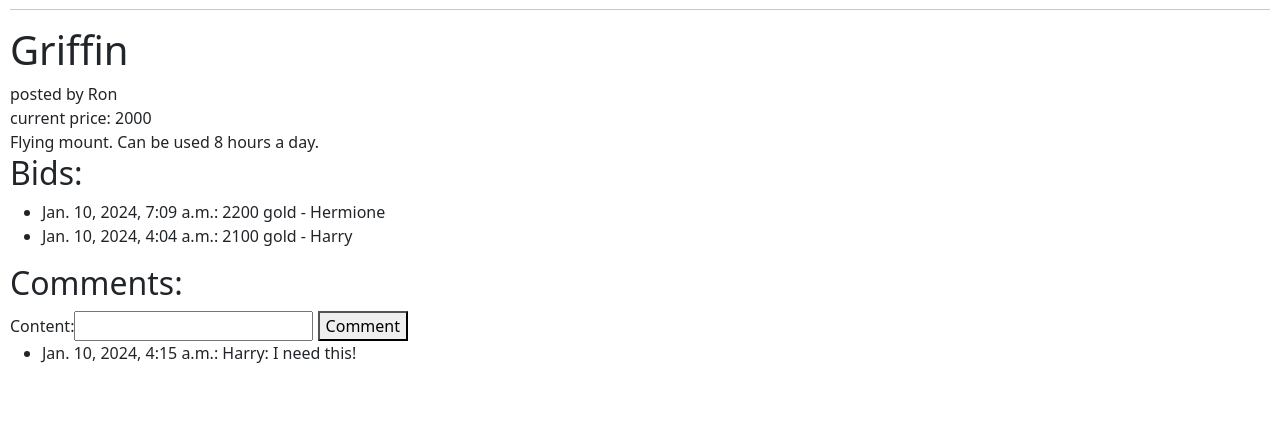
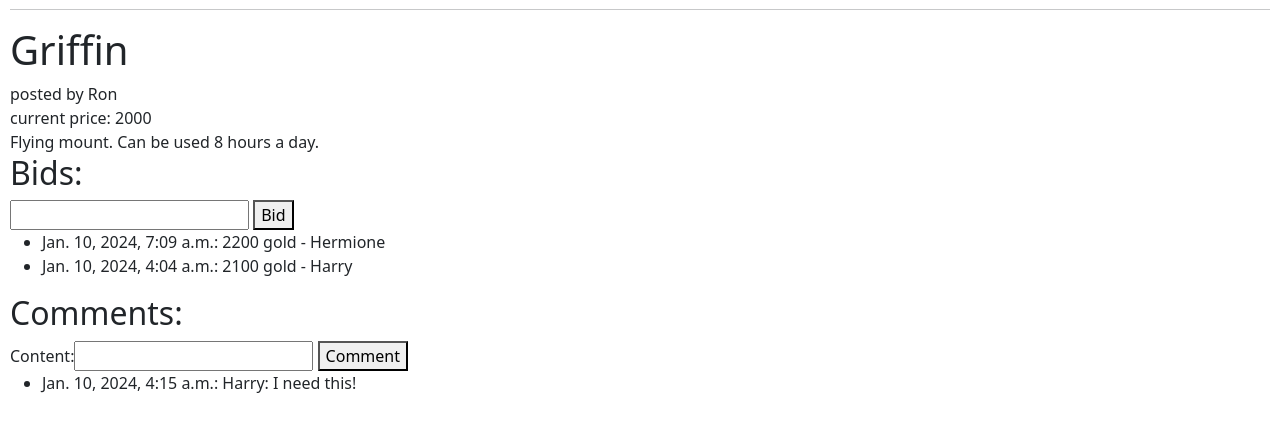
Before and after one commit to JadhenGonzales/AuctionSite, a Django app: page /post/1 in a window 1280 px wide. Shown: the part 137-569 px from the top of the page. Run offline with Django 3.2, Linux system fonts and the light colour scheme; a user stored in the database is signed in; data comes from the database, SQL or seed files in the repository; both versions use the stored data as it was after the commit; parts of the project's set-up code (start-up, migrations or seed data) failed here and were passed over.

Commit message:
Added bid alert messages and some changes to add_bid function

```diff
--- a/auctions/templates/auctions/post.html
+++ b/auctions/templates/auctions/post.html
@@ -5,6 +5,14 @@
 {% endblock %}
 
 {% block body %}
+    {% if messages %}
+    <div class="messages">
+        {% for message in messages %}
+        <div{% if message.tags %} class="alert alert-{{ message.tags }}"{% endif %} role="alert">{{ message }}</div>
+        {% endfor %}
+    </div>
+    {% endif %}
+
 
     <h1>{{ post.item.name }}</h1>
     <div>posted by {{ post.seller }}</div>
@@ -27,7 +35,7 @@
     {% endif %}
 
     <h2>Bids:</h2>
-    {% if user.is_authenticated and post.is_open %}
+    {% if user.is_authenticated and not post.winner %}
         <form action="{% url 'bid' post_id=post.id %}" method="POST">
             {% csrf_token %}
             {{ bidform.amount }}
--- a/auctions/views.py
+++ b/auctions/views.py
@@ -1,3 +1,4 @@
+from django.contrib import messages
 from django.contrib.auth import authenticate, login, logout
 from django.contrib.auth.decorators import login_required
 from django.db import IntegrityError
@@ -18,17 +19,28 @@ def index(request):
         "header": "Active Listings",
     })
 
+
 @login_required
 def add_bid(request, post_id):
     if request.method == "POST":
-        target_post = Post.objects.get(pk=post_id)
-        prefill = Bid(bidder=request.user, bid_datetime=datetime.now(), post=target_post)
-        new_bid = BidForm(request.POST, instance=prefill)
-        new_bid.save()
-        return HttpResponseRedirect(reverse("post", kwargs={"post_id": post_id,}))
+        # Create a bid object from form submission.
+        target = Post.objects.get(pk=post_id)
+        new_bid = BidForm(request.POST, instance=Bid(
+            bidder=request.user,
+            bid_datetime=datetime.now(),
+            post=target,
+        ))
 
-    else:
-        return HttpResponseRedirect(reverse("index"))
+        # Catch errors and send message back to view.post
+        try:
+            new_bid.save()
+            messages.success(request, "Bid submitted successfully!")
+        except Exception as e:
+            messages.warning(request, f"Failed to submit bid. Error: {e}")
+
+    # Redirect back to view.post
+    return HttpResponseRedirect(reverse("post", kwargs={"post_id": post_id,}))
+
 
 @login_required
 def add_comment(request, post_id):
@@ -128,12 +140,14 @@ def post(request, post_id):
         bids = Bid.objects.filter(post__id=post_id).order_by("-bid_datetime")
         comments = Comment.objects.filter(posting__id=post_id).order_by("-comment_datetime")
 
+
         return render(request, "auctions/post.html", {
             "post": post,
             "bids": bids,
             "bidform": BidForm(),
             "commentform": CommentForm(),
             "comments": comments,
+            "messages": messages.get_messages(request),
         })
 
 def register(request):
```
Also changed, not shown: db.sqlite3.
